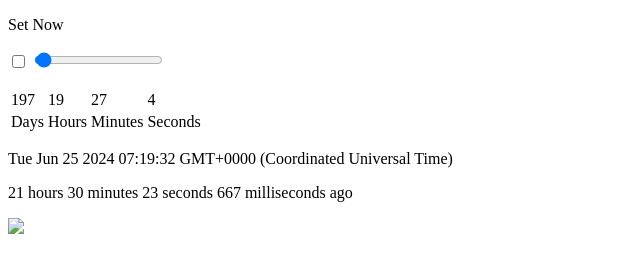
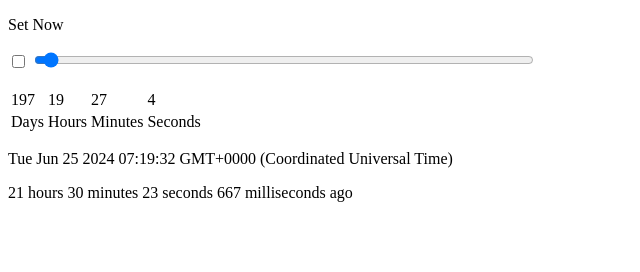
Before and after one commit to onlymx13/xkcd-backward-in-time, a website built with Vite: page index.html in a window 1280 px wide. Shown: the whole page, without its empty margins (0-640 px from the left). Built offline with nearby package versions, Linux system fonts and the light colour scheme; files whose address does not match are found by name.

Commit message:
add stylesheet, README, and hide earth image until 20 kya

```diff
--- a/index.html
+++ b/index.html
@@ -1,6 +1,7 @@
 <!DOCTYPE html>
 <html>
 <head>
+    <link rel="stylesheet" href="style.css">
 </head>
 <body>
     <div>
--- a/index.ts
+++ b/index.ts
@@ -116,9 +116,15 @@ function mya_to_image_number(mya: number): number {
 function updateEarthImage(yearsAgo: number): void {
     const earthImage = document.getElementById("earth-image")! as HTMLImageElement;
     const mya = yearsAgo / 1_000_000;
-    if (mya > 4540) {
+    if (mya < 0.02) {
+        // At 20,000 years ago, begin teasing the continents with the Earth image.
+        // It won't actually change until 100,000 years ago.
+        // Man, this is such a sick feature.
+        lastClosestImage = -2;
+        earthImage.src = "";
+    } else if (mya > 4540) {
         if (lastClosestImage !== -2) {
-            //TODO Handle the Earth not existing
+            //TODO Handle the Earth not existing (idk show a picture of the solar system or smth)
             lastClosestImage = -2;
             earthImage.src = "";
             //throw(new RangeError("Tried to get image of an Earth that does not exist"));
--- /dev/null
+++ b/style.css
@@ -0,0 +1,3 @@
+#set-now {
+    width: 500px;
+}
```
Also changed, not shown: README.txt (added).
